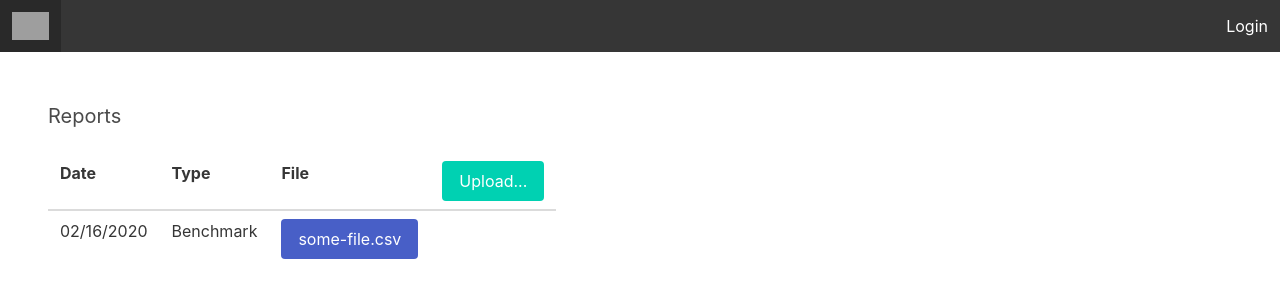
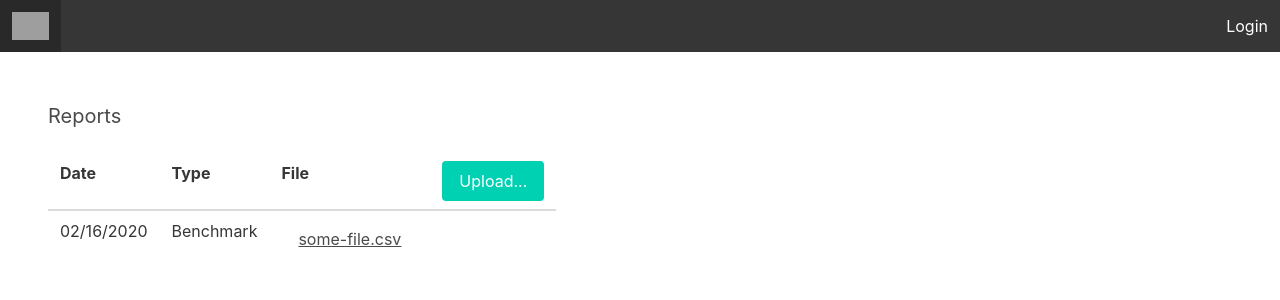
Before and after one commit to bkstaton/shipmint, a React (Create React App) app in the folder src/app/: page /customers/1 in a window 1280 px wide. Shown: the top 300 px of the page. Built offline with nearby package versions, Linux system fonts and the light colour scheme; no server answers; grey boxes are pictures that could not be loaded.

Commit message:
change to link

```diff
--- a/src/app/src/components/Customer.tsx
+++ b/src/app/src/components/Customer.tsx
@@ -28,7 +28,7 @@ const Customer = (props: RouteComponentProps<{id: string}>) => {
                     <tr onClick={() => history.push(`/customers/${props.match.params.id}/benchmarks/1`)}>
                         <td>02/16/2020</td>
                         <td>Benchmark</td>
-                        <td><button type="button" className="button is-link">some-file.csv</button></td>
+                        <td><button type="button" className="button is-text">some-file.csv</button></td>
                     </tr>
                 </tbody>
             </table>
```
